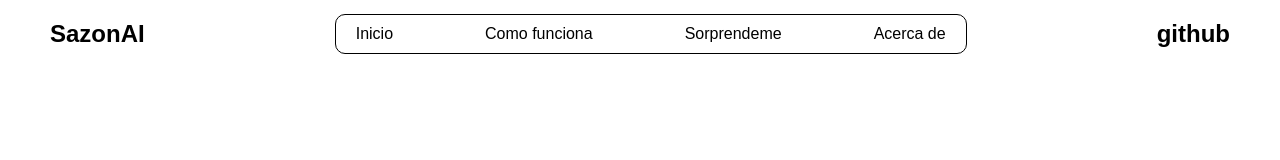
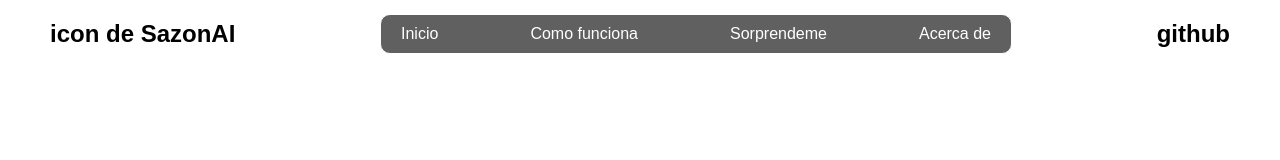
Before and after one commit to J-0-3-L/SazonAI, an Astro site in the folder frontend/: page / in a window 1280 px wide. Built offline with nearby package versions, Linux system fonts and the light colour scheme; Astro itself is replaced by a stand-in of ours.

Commit message:
Cambios en los icons names

```diff
--- a/frontend/src/components/Navbar.astro
+++ b/frontend/src/components/Navbar.astro
@@ -1,5 +1,5 @@
 <nav>
-  <h1>SazonAI</h1>
+  <h1>icon de SazonAI</h1>
   <div class="opciones">
     <a href="">Inicio</a>
     <a href="">Como funciona</a>
@@ -23,11 +23,12 @@
     width: 50%;
     border-radius: 10px;
     padding: 10px 20px;
-    border: 1px solid black;
+    border: 1px solid white;
+    background-color: #606060;
   }
 
   a{
-    color: black;
+    color: white;
     text-decoration: none;
     font-weight: 500;
   }
```
